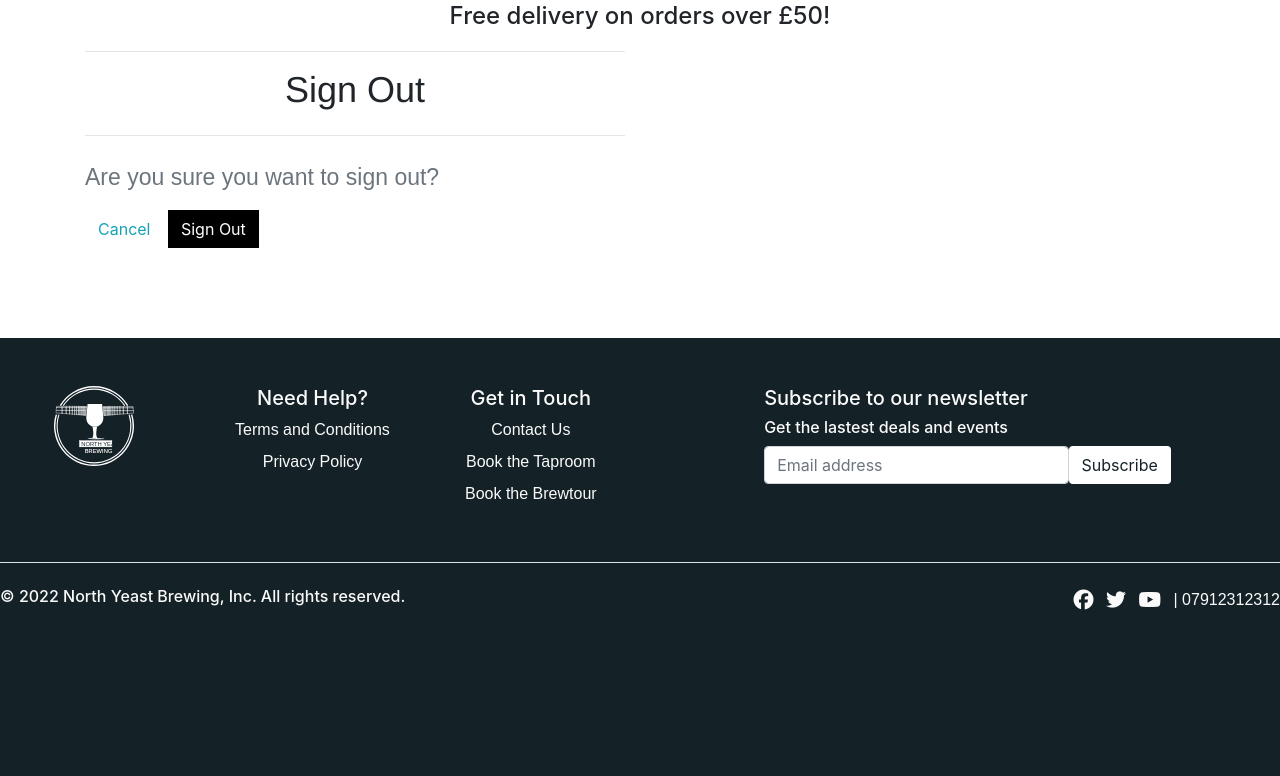
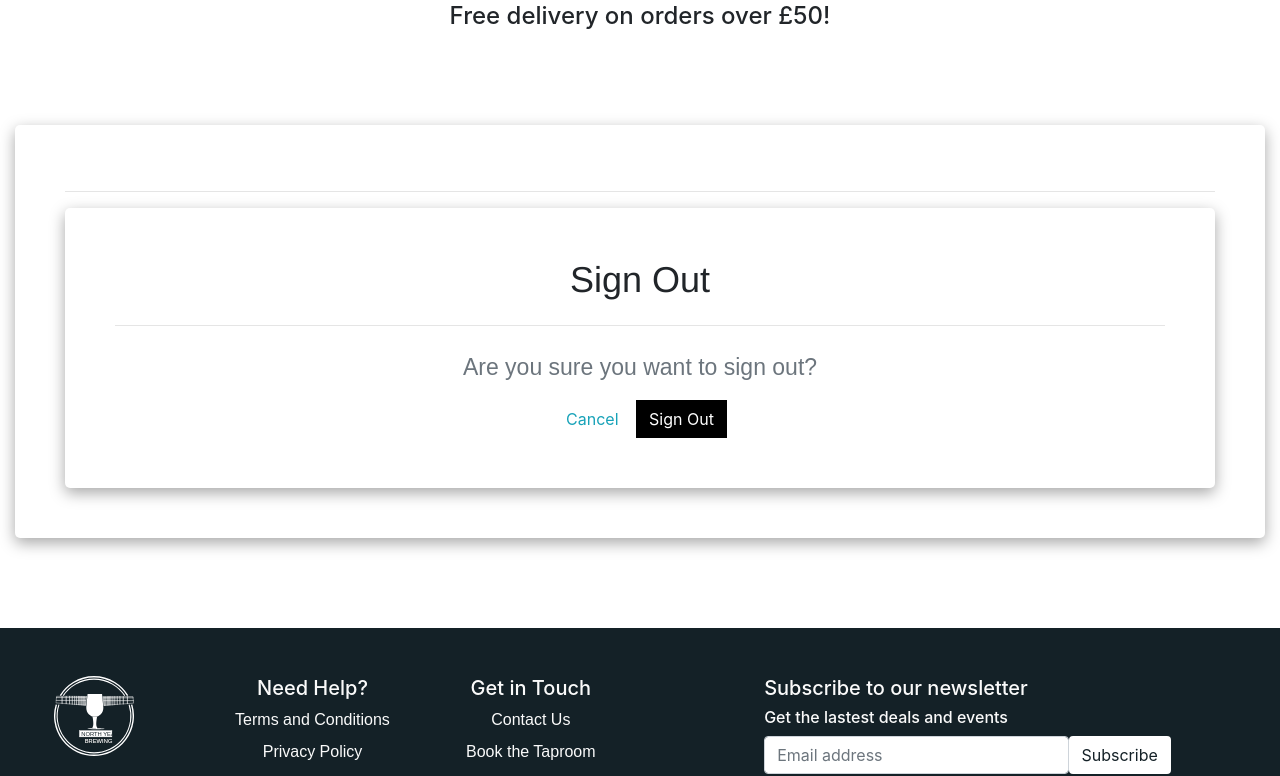
Before and after one commit to DeanDodds/milestoneproject4, a Django app: page /accounts/logout/ in a window 1280 px wide. Shown: the part 208-984 px from the top of the page. Before the commit the page ends 818 px from the top, so only its background shows below. Run offline with Django 3.2, Linux system fonts and the light colour scheme; the visitor is signed in with stand-in values (Sample User, id 1); some libraries are stand-ins or nearby versions.

Commit message:
style improvemts to auluth templates

```diff
--- a/templates/allauth/account/base.html
+++ b/templates/allauth/account/base.html
@@ -1,13 +1,14 @@
 {% extends "base.html" %}
 
 {% block content %}
-<div class="container header-container">
-
-    <div class="row">
-        <div class="col-6">
-            <div class="allauth-form-inner-content">
-                {% block inner_content %}
-                {% endblock %}
+<div class="container-fluid text-center new-section-margin">
+    <div class="contact-forms">
+        <div class="row">
+            <div class="col-12">
+                <div class="allauth-form-inner-content">
+                    {% block inner_content %}
+                    {% endblock %}
+                </div>
             </div>
         </div>
     </div>
--- a/templates/allauth/account/login.html
+++ b/templates/allauth/account/login.html
@@ -42,7 +42,7 @@
   <input type="hidden" name="{{ redirect_field_name }}" value="{{ redirect_field_value }}" />
   {% endif %}
   <a class="btn rounded-0" href="{% url 'home' %}">Home</a>
-  <button class="primaryAction" type="submit">{% trans "Sign In" %}</button>
+  <button class="btn-secoundary-color" type="submit">{% trans "Sign In" %}</button>
   <p class="mt-2">
     <a class="button secondaryAction" href="{% url 'account_reset_password' %}">{% trans "Forgot Password?" %}</a>
   </p>
--- a/templates/allauth/account/logout.html
+++ b/templates/allauth/account/logout.html
@@ -2,16 +2,17 @@
 
 {% load i18n %}
 
+<hr>
 {% block head_title %}{% trans "Sign Out" %}{% endblock %}
 
 {% block inner_content %}
 <hr>
+<div class="contact-forms">
   <div class="text-center">
     <h1 class="mb-4">{% trans "Sign Out" %}</h1>
   </div>
   <hr>
   <p>{% trans 'Are you sure you want to sign out?' %}</p>
-
   <form method="post" action="{% url 'account_logout' %}">
     {% csrf_token %}
     {% if redirect_field_value %}
@@ -20,6 +21,7 @@
     <a class="btn btn-main-color rounded-0" href="{% url 'home' %}">Cancel</a>
     <button class="btn-secoundary-color" type="submit">{% trans 'Sign Out' %}</button>
   </form>
+</div>
 
 
 {% endblock %}
--- a/templates/allauth/account/signup.html
+++ b/templates/allauth/account/signup.html
@@ -8,17 +8,16 @@
 <hr>
 <h2 class="logo-font mb-4">{% trans "Sign Up" %}</h2>
 <hr>
-
 <p>{% blocktrans %}Already have an account? Then please <a href="{{ login_url }}">sign in</a>.{% endblocktrans %}</p>
-
 <form class="signup" id="signup_form" method="post" action="{% url 'account_signup' %}">
   {% csrf_token %}
   {{ form|crispy }}
   {% if redirect_field_value %}
   <input type="hidden" name="{{ redirect_field_name }}" value="{{ redirect_field_value }}" />
   {% endif %}
-  <a class="btn btn-outline-black rounded-0" href="{% url 'account_login' %}">Back to Login</a>
+  <a class="btn btn-main-color rounded-0" href="{% url 'account_login' %}">Back to Login</a>
   <button type="submit">{% trans "Sign Up" %}</button>
 </form>
 
+
 {% endblock %}
```
Lines whose indentation alone changed are shown as unchanged.
